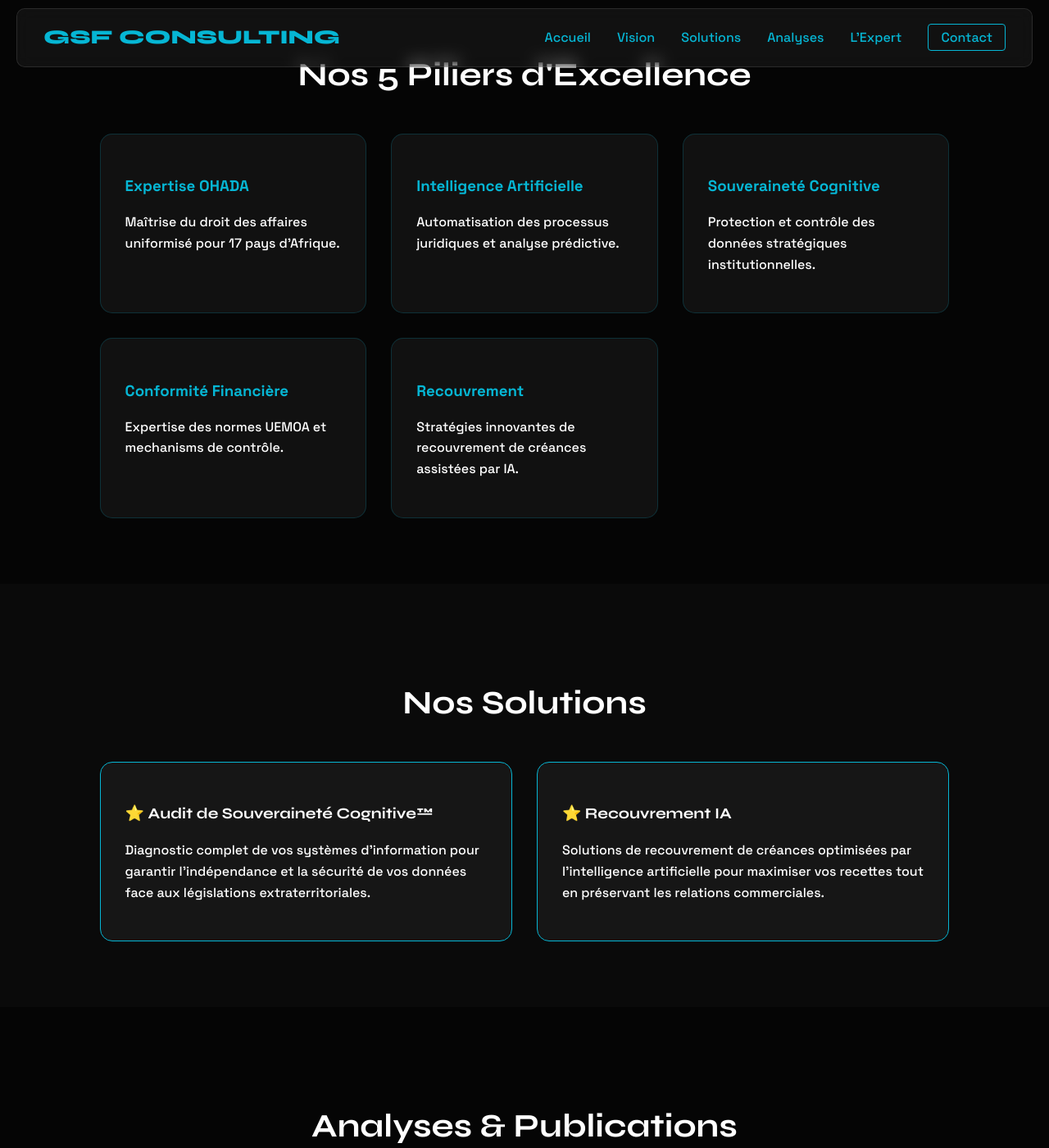
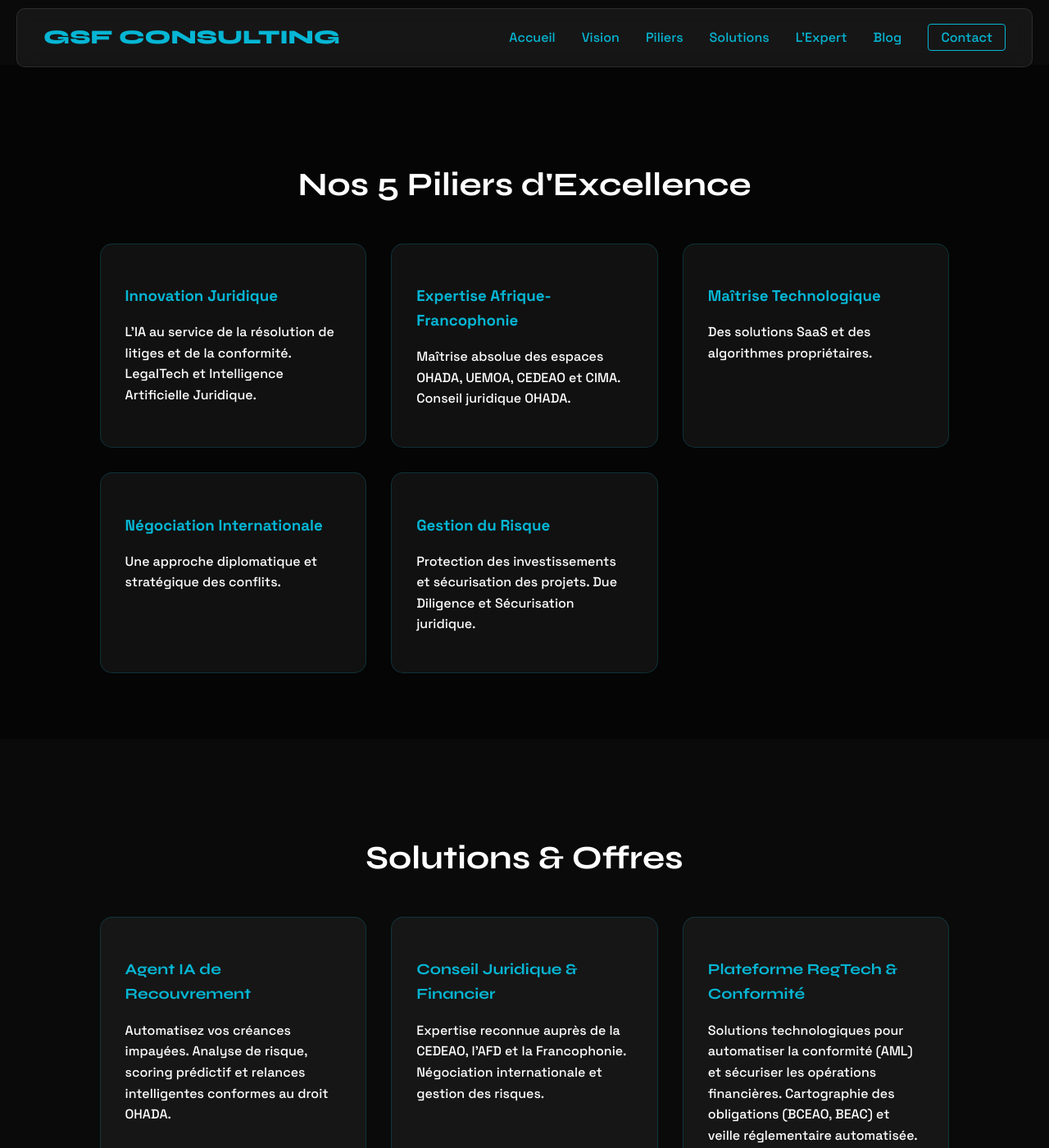
Before and after one commit to GSF-CONSULTING-INTERNATIONALE/.github.io-, a Jekyll site: the page built from index.html, in a window 1280 px wide and 1400 px high, scrolled down 1125 px. Shown: the whole window at 82% size. Built offline with Jekyll 4.4.1, drawn with Linux system fonts in a browser that asks for light colours; some of the changed text lies outside the part shown.

Commit message:
Updated 1 file via CloudCannon.

```diff
--- a/index.html
+++ b/index.html
@@ -54,9 +54,10 @@
             <ul class="desktop-menu">
                 <li><a href="#home">Accueil</a></li>
                 <li><a href="#vision">Vision</a></li>
+                <li><a href="#piliers">Piliers</a></li>
                 <li><a href="#solutions">Solutions</a></li>
-                <li><a href="/blog.html">Analyses</a></li>
                 <li><a href="#expert">L'Expert</a></li>
+                <li><a href="/blog.html">Blog</a></li>
                 <li><a href="#contact" style="border: 1px solid #06b6d4; padding: 5px 15px; border-radius: 4px;">Contact</a></li>
             </ul>
             <button id="mobile-menu-btn">☰</button>
@@ -64,9 +65,10 @@
         <div id="mobile-menu">
             <a href="#home" style="color: #fff; padding: 0.5rem;">Accueil</a>
             <a href="#vision" style="color: #fff; padding: 0.5rem;">Vision</a>
+            <a href="#piliers" style="color: #fff; padding: 0.5rem;">Piliers</a>
             <a href="#solutions" style="color: #fff; padding: 0.5rem;">Solutions</a>
-            <a href="/blog.html" style="color: #fff; padding: 0.5rem;">Analyses</a>
             <a href="#expert" style="color: #fff; padding: 0.5rem;">L'Expert</a>
+            <a href="/blog.html" style="color: #fff; padding: 0.5rem;">Blog</a>
             <a href="#contact" style="color: #06b6d4; padding: 0.5rem;">Contact</a>
         </div>
     </nav>
@@ -76,8 +78,8 @@
         <h1 style="font-family: 'Syne', sans-serif; font-size: 4rem; text-transform: uppercase; letter-spacing: -2px; line-height: 1.1;">
             TRANSFORMER LE DROIT PAR L'<span class="cyan">INTELLIGENCE ARTIFICIELLE</span>
         </h1>
-        <p style="max-width: 600px; margin: 20px auto; opacity: 0.8;">
-            Expertise juridique OHADA et IA. Audit de Souveraineté Cognitive™, conformité financière UEMOA.
+        <p style="max-width: 720px; margin: 25px auto; opacity: 0.85; font-size: 1.08rem; line-height: 1.5;">
+            De l'expertise juridique OHADA et anti-blanchiment de capitaux, aux solutions de recouvrement augmentées par l'IA, GSF Consulting International réinvente le conseil pour l'Afrique.
         </p>
         <a href="#contact" class="glass-card" style="padding: 15px 40px; border: 1px solid #06b6d4; color: #fff; display: inline-block;">Demander un Devis</a>
     </header>
@@ -86,8 +88,8 @@
     <section id="vision" style="padding: 80px 5%; text-align: center; background: rgba(255,255,255,0.02);">
         <h2 style="font-family: 'Syne', sans-serif; font-size: 2.5rem; margin-bottom: 20px;">Notre Vision</h2>
         <h3 class="cyan" style="font-size: 1.5rem; margin-bottom: 15px;">Une transition vers le conseil 4.0</h3>
-        <div style="max-width: 800px; margin: 0 auto;">
-            <p>Depuis 2008, GSF Consulting International accompagne les États et entreprises en Afrique. Nous transformons les défis juridiques en opportunités stratégiques grâce à l'IA.</p>
+        <div style="max-width: 820px; margin: 0 auto;">
+            <p>Depuis plus de 20 ans, GSF Conseil accompagne les grandes institutions de l'espace francophone. Aujourd'hui, sous l'impulsion de Gilles Feliho, nous devenons GSF Consulting International. Notre mission ? Allier la profondeur de l'expertise juridique traditionnelle à la puissance de l'intelligence artificielle. Nous aidons les entreprises, États et investisseurs à naviguer dans la complexité du droit des affaires africain (OHADA, UEMOA), tout en optimisant leurs processus critiques comme le recouvrement de créances et la gestion des risques.</p>
         </div>
     </section>
 
@@ -95,30 +97,34 @@
     <section id="piliers" style="padding: 80px 5%; text-align: center;">
         <h2 style="font-family: 'Syne', sans-serif; font-size: 2.5rem; margin-bottom: 40px;">Nos 5 Piliers d'Excellence</h2>
         <div class="grid-layout">
-            <div class="pilier-card"><h3 style="color:#06b6d4; margin-bottom:10px;">Expertise OHADA</h3><p>Maîtrise du droit des affaires uniformisé pour 17 pays d'Afrique.</p></div>
-            <div class="pilier-card"><h3 style="color:#06b6d4; margin-bottom:10px;">Intelligence Artificielle</h3><p>Automatisation des processus juridiques et analyse prédictive.</p></div>
-            <div class="pilier-card"><h3 style="color:#06b6d4; margin-bottom:10px;">Souveraineté Cognitive</h3><p>Protection et contrôle des données stratégiques institutionnelles.</p></div>
-            <div class="pilier-card"><h3 style="color:#06b6d4; margin-bottom:10px;">Conformité Financière</h3><p>Expertise des normes UEMOA et mechanisms de contrôle.</p></div>
-            <div class="pilier-card"><h3 style="color:#06b6d4; margin-bottom:10px;">Recouvrement</h3><p>Stratégies innovantes de recouvrement de créances assistées par IA.</p></div>
+            <div class="pilier-card"><h3 style="color:#06b6d4; margin-bottom:12px;">Innovation Juridique</h3><p>L'IA au service de la résolution de litiges et de la conformité. LegalTech et Intelligence Artificielle Juridique.</p></div>
+            <div class="pilier-card"><h3 style="color:#06b6d4; margin-bottom:12px;">Expertise Afrique-Francophonie</h3><p>Maîtrise absolue des espaces OHADA, UEMOA, CEDEAO et CIMA. Conseil juridique OHADA.</p></div>
+            <div class="pilier-card"><h3 style="color:#06b6d4; margin-bottom:12px;">Maîtrise Technologique</h3><p>Des solutions SaaS et des algorithmes propriétaires.</p></div>
+            <div class="pilier-card"><h3 style="color:#06b6d4; margin-bottom:12px;">Négociation Internationale</h3><p>Une approche diplomatique et stratégique des conflits.</p></div>
+            <div class="pilier-card"><h3 style="color:#06b6d4; margin-bottom:12px;">Gestion du Risque</h3><p>Protection des investissements et sécurisation des projets. Due Diligence et Sécurisation juridique.</p></div>
         </div>
     </section>
 
     <!-- SOLUTIONS -->
     <main id="solutions" style="padding: 80px 5%; background: #0a0a0a;">
-        <h2 style="font-family: 'Syne', sans-serif; font-size: 2.5rem; margin-bottom: 40px; text-align: center;">Nos Solutions</h2>
+        <h2 style="font-family: 'Syne', sans-serif; font-size: 2.5rem; margin-bottom: 40px; text-align: center;">Solutions & Offres</h2>
         <div class="grid-layout">
-            <div class="offre-card" style="border:1px solid #06b6d4;">
-                <h3 style="font-family:'Syne'; margin-bottom:15px;">⭐ Audit de Souveraineté Cognitive™</h3>
-                <p>Diagnostic complet de vos systèmes d'information pour garantir l'indépendance et la sécurité de vos données face aux législations extraterritoriales.</p>
+            <div class="offre-card">
+                <h3 style="font-family:'Syne'; margin-bottom:15px; color:#06b6d4;">Agent IA de Recouvrement</h3>
+                <p>Automatisez vos créances impayées. Analyse de risque, scoring prédictif et relances intelligentes conformes au droit OHADA.</p>
             </div>
-            <div class="offre-card" style="border:1px solid #06b6d4;">
-                <h3 style="font-family:'Syne'; margin-bottom:15px;">⭐ Recouvrement IA</h3>
-                <p>Solutions de recouvrement de créances optimisées par l'intelligence artificielle pour maximiser vos recettes tout en préservant les relations commerciales.</p>
+            <div class="offre-card">
+                <h3 style="font-family:'Syne'; margin-bottom:15px; color:#06b6d4;">Conseil Juridique & Financier</h3>
+                <p>Expertise reconnue auprès de la CEDEAO, l'AFD et la Francophonie. Négociation internationale et gestion des risques.</p>
+            </div>
+            <div class="offre-card">
+                <h3 style="font-family:'Syne'; margin-bottom:15px; color:#06b6d4;">Plateforme RegTech & Conformité</h3>
+                <p>Solutions technologiques pour automatiser la conformité (AML) et sécuriser les opérations financières. Cartographie des obligations (BCEAO, BEAC) et veille réglementaire automatisée.</p>
             </div>
         </div>
     </main>
 
-    <!-- BLOG -->
+    <!-- BLOG – SECTION RESTÉE EN L'ÉTAT (comme demandé) -->
     <section id="blog-list" style="padding: 80px 5%;">
         <h2 style="font-family: 'Syne', sans-serif; font-size: 2.5rem; margin-bottom: 40px; text-align: center;">Analyses & Publications</h2>
         <div class="grid-layout">
@@ -143,11 +149,11 @@
     <section id="expert" style="padding: 80px 5%; text-align: center;">
         <h2 style="font-family: 'Syne', sans-serif; font-size: 2.5rem; margin-bottom: 20px;">L'Expert : Gilles Feliho</h2>
         <p style="max-width: 800px; margin: 0 auto 30px; opacity: 0.9;">
-            Consultant international, expert en droit OHADA et Intelligence Artificielle. Gilles Feliho accompagne les institutions financières et les États dans leur transformation numérique juridique.
+            Expert international en droit des affaires et anti-blanchiment de capitaux, pionnier de l'intersection entre le droit africain et l'intelligence artificielle. Auteur de <strong>Homo Algorithmicus</strong> et <strong>Blanchiment en liberté</strong>.
         </p>
         <div style="margin-top: 20px;">
-            <a href="#" target="_blank" style="margin: 0 10px; color: #06b6d4; border: 1px solid #06b6d4; padding: 10px 20px; border-radius: 5px;">📖 Fnac</a>
-            <a href="#" target="_blank" style="margin: 0 10px; color: #06b6d4; border: 1px solid #06b6d4; padding: 10px 20px; border-radius: 5px;">📚 Amazon</a>
+            <a href="https://www.fnac.com/livre-numerique/a21477208/Gilles-Feliho-Homo-Algorithmicus" target="_blank" style="margin: 0 10px; color: #06b6d4; border: 1px solid #06b6d4; padding: 10px 20px; border-radius: 5px;">📖 Homo Algorithmicus (Fnac)</a>
+            <a href="https://amzn.eu/d/01terF2b" target="_blank" style="margin: 0 10px; color: #06b6d4; border: 1px solid #06b6d4; padding: 10px 20px; border-radius: 5px;">📚 Blanchiment en liberté (Amazon)</a>
         </div>
     </section>
 
```
Also changed, not shown: other parts of index.html (+2 -2 lines).
